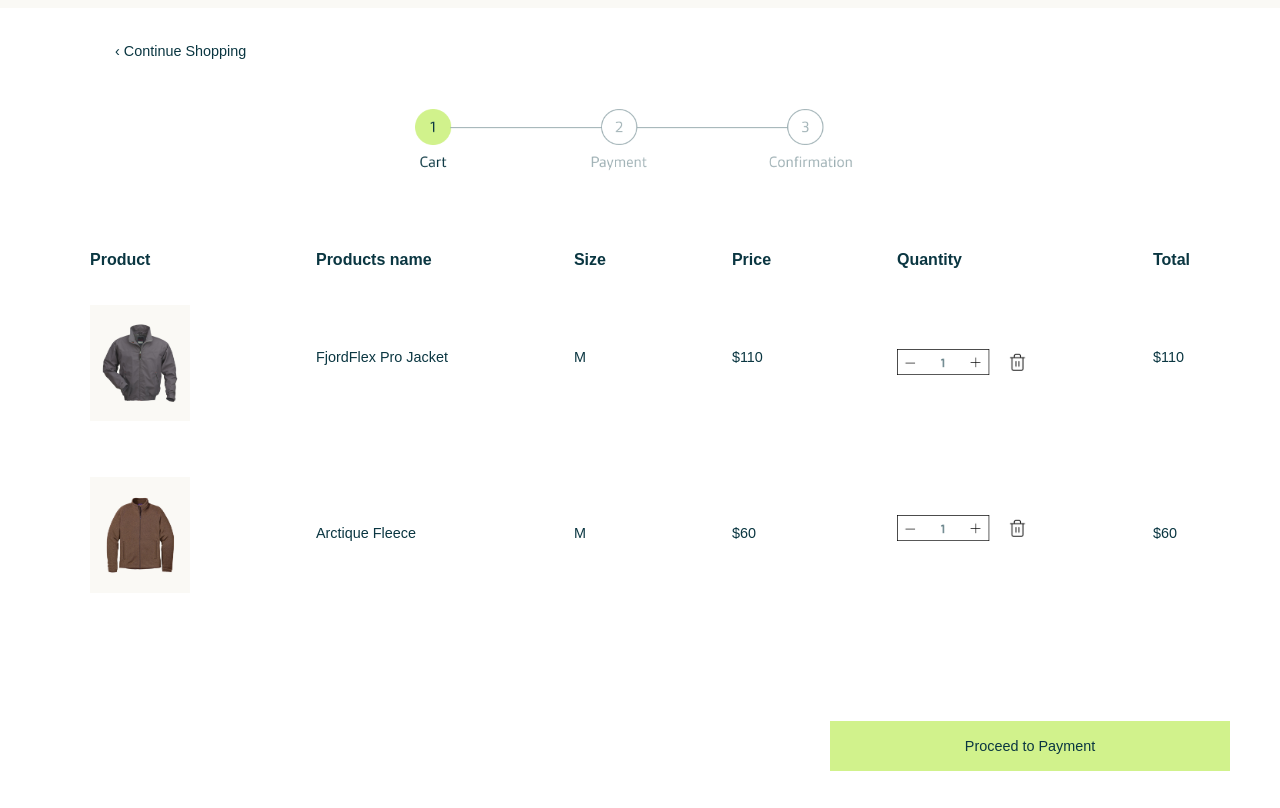
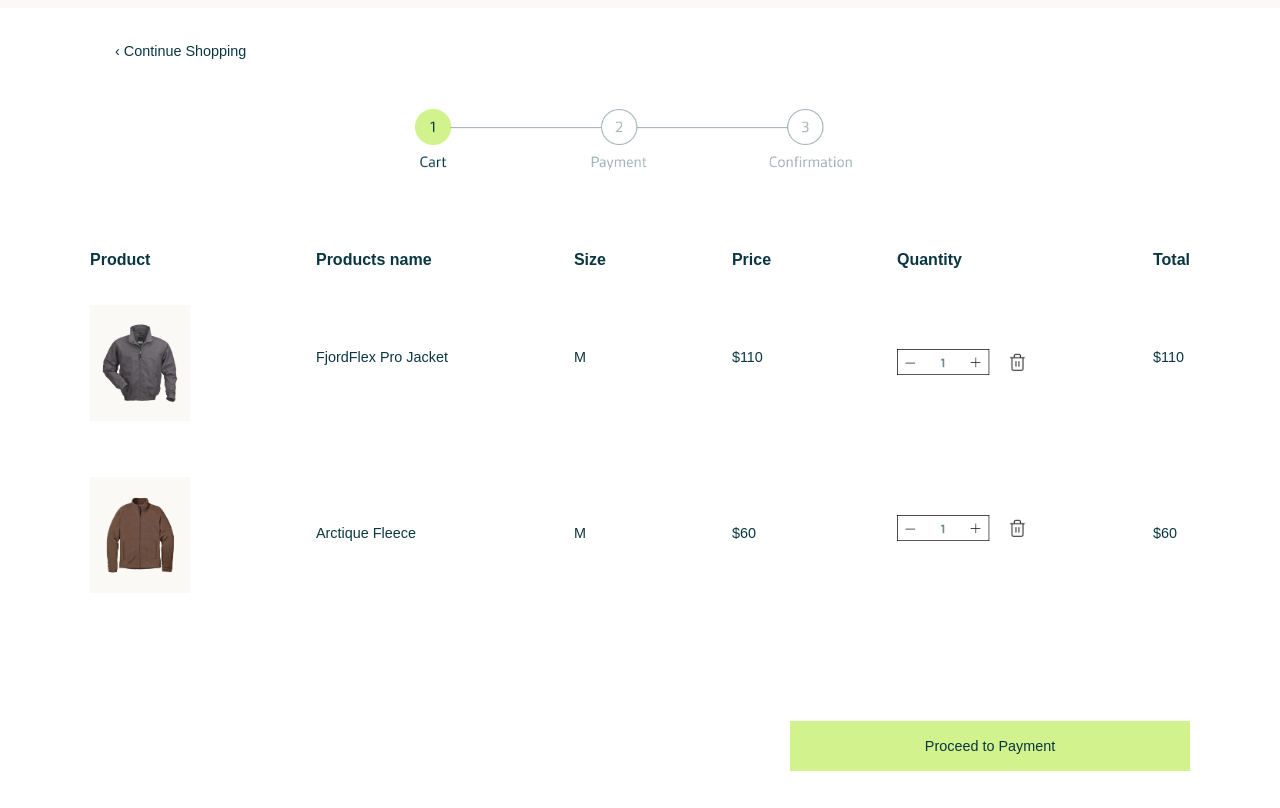
Before and after one commit to 8headswillroll8/html-css-lene, a plain HTML site: page cart.html in a window 1280 px wide. Shown: the part 107-915 px from the top of the page. Drawn offline with Linux system fonts and the light colour scheme; a web font is replaced by a local one.

Commit message:
Updated the alignment and spacing in cart and payment

```diff
--- a/css/cart.css
+++ b/css/cart.css
@@ -76,3 +76,10 @@
   max-width: 450px;
   padding-bottom: 80px;
 }
+
+.cart__payment-container {
+  max-width: 1200px;
+  margin: 0 auto;
+  display: flex;
+  justify-content: flex-end;
+}
--- a/css/payment.css
+++ b/css/payment.css
@@ -19,6 +19,7 @@
 .payment__field--double,
 .shipping__field--double {
   display: flex;
+  gap: 10px;
 }
 
 .payment__date,
@@ -48,6 +49,7 @@ input[type="tel"] {
   padding: 0.75rem 0.5rem;
   font-size: 1rem;
   border: 1px solid #9dafb3;
+  margin: 10px 0;
 }
 
 label {
@@ -83,6 +85,7 @@ fieldset {
   align-items: center;
   gap: 8px;
   margin-right: 30px;
+  margin-bottom: 10px;
 }
 
 .radio-option input[type="radio"] {
```
